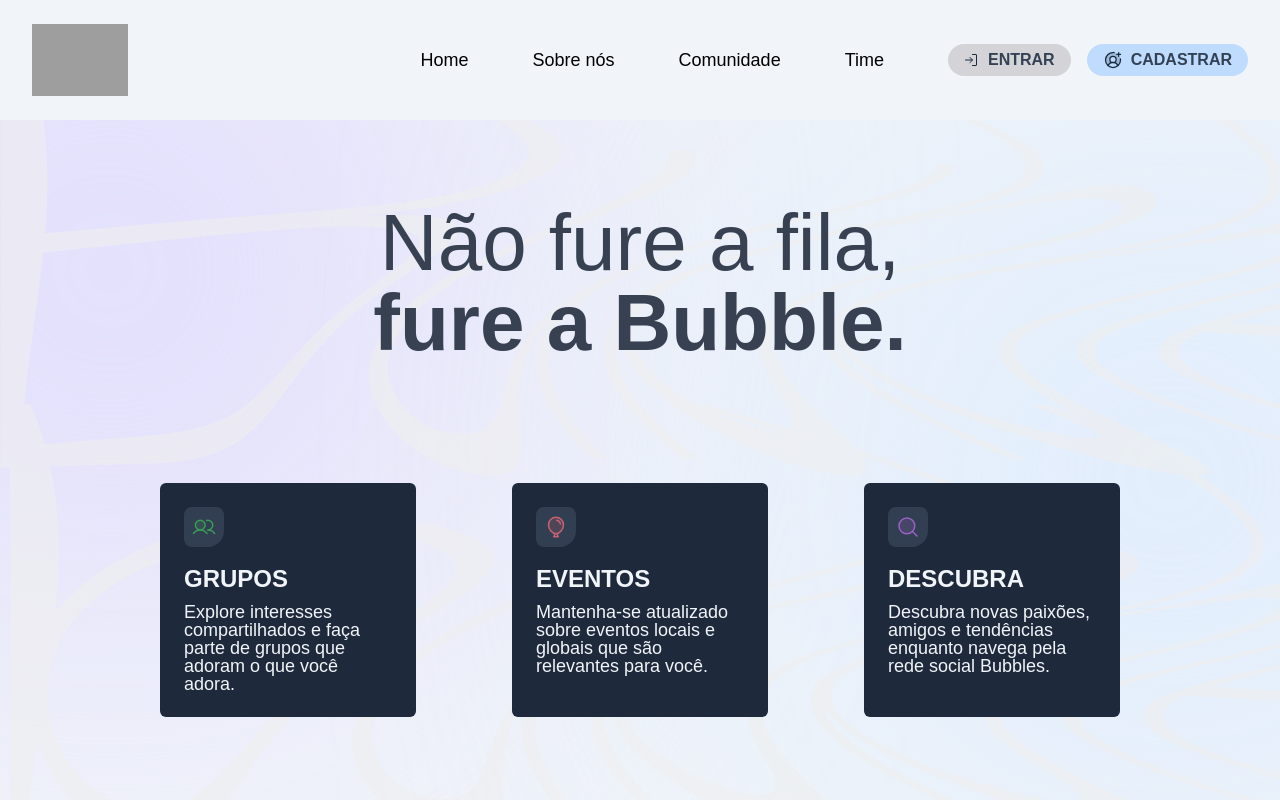
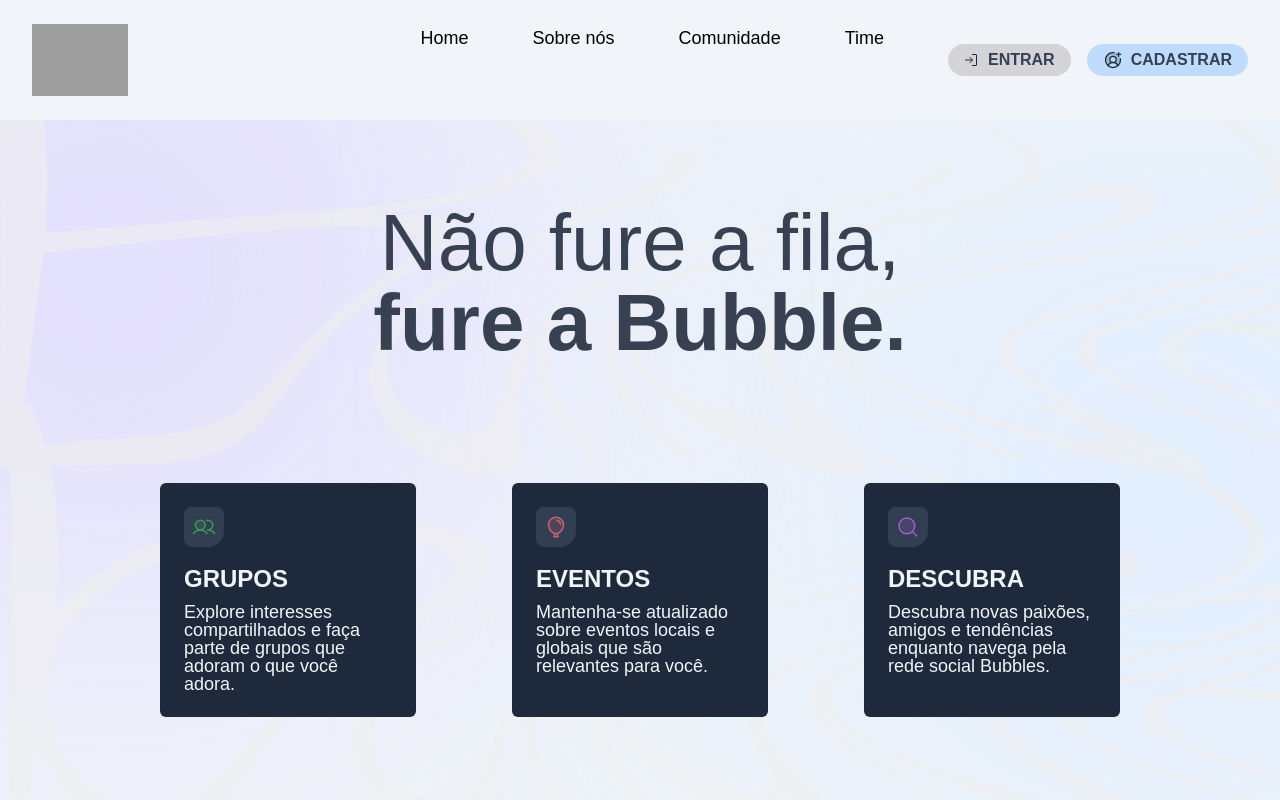
Before and after one commit to Projeto-Bubbles/bubbles-website-app, a React (Vite) app: page / in a window 1280 px wide. Shown: the top 800 px of the page. Built offline with nearby package versions, Linux system fonts and the light colour scheme; grey boxes are pictures that could not be loaded; a web font is replaced by a local one.

Commit message:
[Feature] Adicionando tela de login, adicionando informações no footer e efeitos na navbar

```diff
--- a/src/components/Footer.tsx
+++ b/src/components/Footer.tsx
@@ -23,7 +23,7 @@ function Footer() {
           <h2 className="font-bold uppercase text-gray-700 text-2xl text-center">Documentação</h2>
           <h3 className="font-semibold uppercase text-gray-400">Documento da Aplicação</h3>
           <h3 className="font-semibold uppercase text-gray-400">Funcionalidades e Recursos</h3>
-          <h3 className="font-semibold uppercase text-gray-400">Problemas de Acessibilidade </h3>
+          <h3 className="font-semibold uppercase text-gray-400"> Guia do Usuário </h3>
         </div>
         <div className="flex flex-col gap-2 justify-start items-start">
           <h2 className="font-bold uppercase text-gray-700 text-2xl text-center">Suporte</h2>
--- /dev/null
+++ b/src/components/common/Login.tsx
@@ -0,0 +1,46 @@
+import React from 'react';
+import Input from './Input';
+import Button from './Button';
+import {ArrowRight} from 'phosphor-react';
+
+function Login() {
+  return (
+    <div className="w-3/64 p-10 flex flex-col justify-center items-center gap-1 bg-pink-600">
+      <div className="w-96 h-96 bg-slate-200 flex flex-col justify-center items-center rounded-md">
+        <div className="w-96 h-52 bg-zinc-300 flex flex-col rounded-t-md">
+            <div className='ml-6 mt-4'>
+            <div className="w-8 h-8 p-2 grid place-content-center bg-blue-200 rounded-full">
+              <ArrowRight size={20} color="#3f3f46" weight="duotone" />
+            </div>
+          <h1 className='text-xl font-bold'> Bem vindo de volta! </h1>
+          <h2 className='text-lg'> Ainda não furou a bolha? <a href='' className='underline'>Cadastre-se</a></h2>
+          </div>
+        </div>
+        <div className="w-96 h-full bg-zinc-400 rounded-b-md flex items-center justify-center">
+          <div className="w-[80%] flex flex-col items-center justify-center gap-3">
+            <input
+              type={'email'}
+              value={'email'}
+              placeholder={'Email'}
+              className="w-full bg-slate-100/80 text-zinc-700 text-lg font-medium p-[.4rem] rounded-md pl-9 border-none outline-1 outline-slate-400/0 transition-all duration-300 ease-in-out focus:outline-slate-500"
+            />
+
+            <input
+              type={'password'}
+              value={'senha'}
+              placeholder={'senha'}
+              className="w-full bg-slate-100/80 text-zinc-700 text-lg font-medium p-[.4rem] rounded-md pl-9 border-none outline-1 outline-slate-400/0 transition-all duration-300 ease-in-out focus:outline-slate-500"
+            />
+            <h1 className='text-base'> Esqueceu a senha ? <a href='' className='underline'>Recuperar</a></h1>
+            <Button
+              text="Entrar"
+              color="bg-zinc-800"
+            />
+          </div>
+        </div>
+      </div>
+    </div>
+  );
+}
+
+export default Login;
--- a/src/components/common/Navbar.tsx
+++ b/src/components/common/Navbar.tsx
@@ -18,21 +18,32 @@ function Navbar(props: { withMenu?: boolean }) {
 
         {props.withMenu && (
           <div className="flex items-center gap-16 w-max">
-            <ul className="flex gap-16 text-lg">
-              <a href="" className='transition duration-300 ease-in-out hover:hover:text-blue-500'>
-                <li>Home</li>
-              </a>
-              <a href="" className='transition duration-300 ease-in-out hover:text-blue-500'>
-                <li>Sobre nós</li>
-              </a>
-              <a href="" className='transition duration-300 ease-in-out hover:text-blue-500'>
-                <li>Comunidade</li>
-              </a>
-              <a href="" className='transition duration-300 ease-in-out hover:text-blue-500'>
-                <li>Time</li>
-              </a>
-            </ul>
-
+            <ul className="flex gap-16 text-lg h-full w-full">
+            <a href="" className="transition duration-300 ease-in-out hover:text-slate-600">
+              <li className="h-[2px] w-full group">
+                Home
+                <div className='bg-slate-700 w-0 h-[3px] transition-all duration-[.4s] ease-in group-hover:w-full'></div>
+              </li>
+            </a>
+            <a href="" className="transition duration-300 ease-in-out hover:text-slate-600">
+              <li className="h-[2px] w-full group">
+                Sobre nós
+                <div className='bg-slate-700 w-0 h-[3px] transition-all duration-[.4s] ease-in group-hover:w-full'></div>
+              </li>
+            </a>
+            <a href="" className="transition duration-300 ease-in-out hover:text-slate-600">
+              <li className="h-[2px] w-full group">
+                Comunidade
+                <div className='bg-slate-700 w-0 h-[3px] transition-all duration-[.4s] ease-in group-hover:w-full'></div>
+              </li>
+            </a>
+            <a href="" className="transition duration-300 ease-in-out hover:text-slate-600">
+              <li className="h-[2px] w-full group">
+                Time
+                <div className='bg-slate-700 w-0 h-[3px] transition-all duration-[.4s] ease-in group-hover:w-full'></div>
+              </li>
+            </a>
+          </ul>
             <div className="flex gap-4">
               <Button
                 text="Entrar"
```
